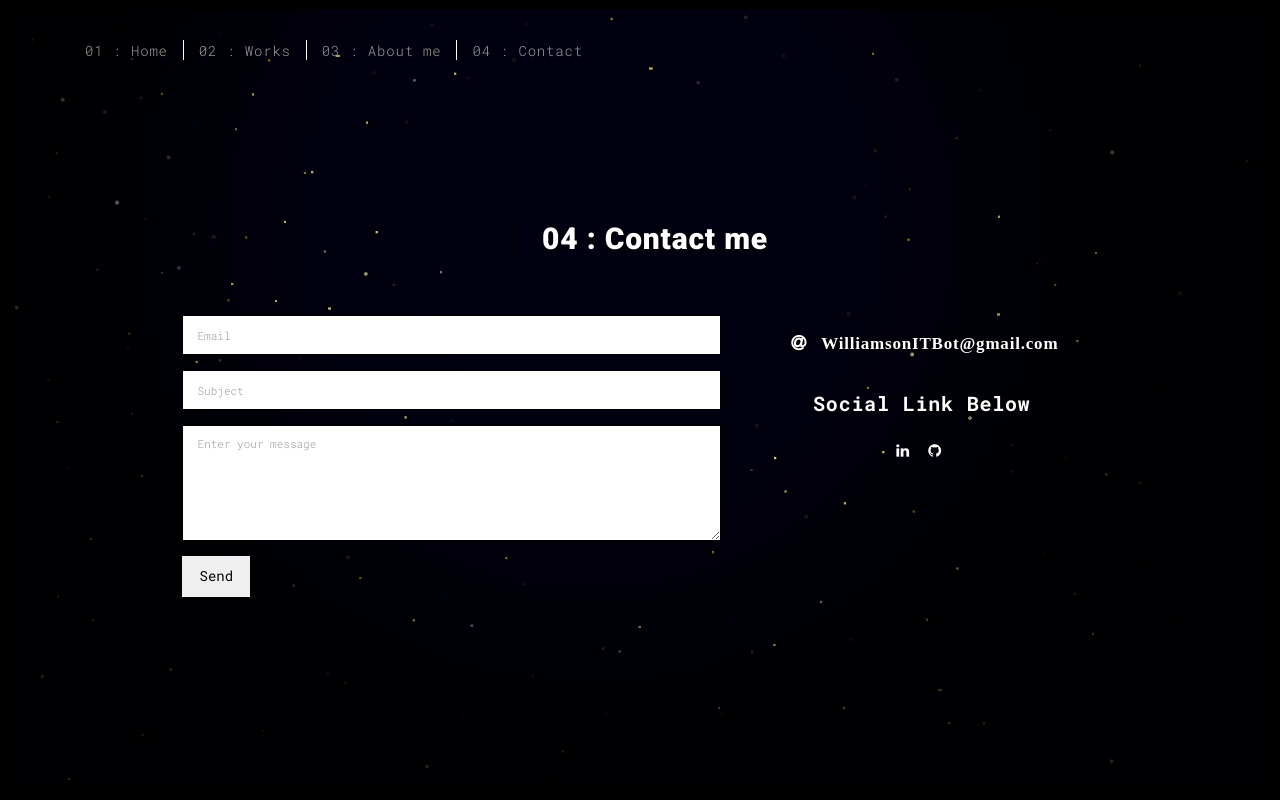
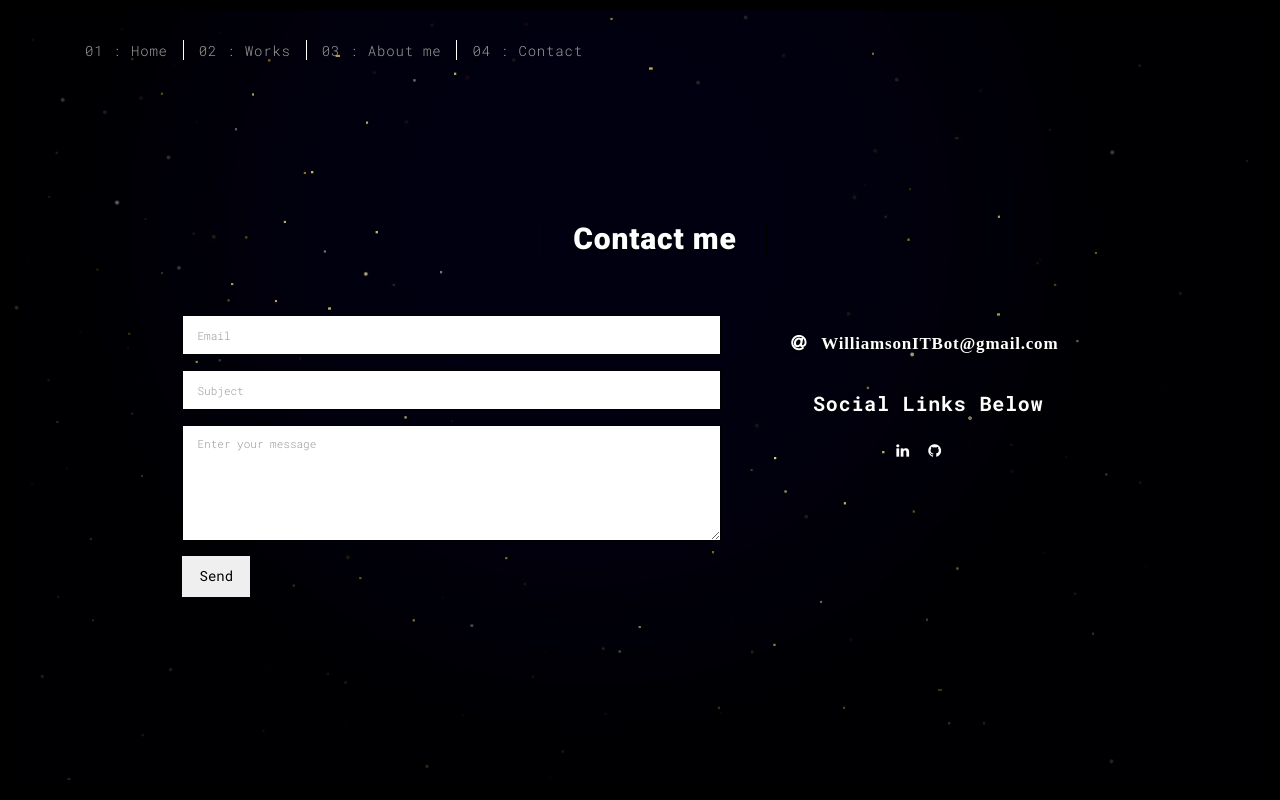
Before and after one commit to dereklwill/portfo, a Flask app: page /contact.html in a window 1280 px wide. Run offline with Flask 2, Linux system fonts and the light colour scheme; some libraries are stand-ins or nearby versions.

Commit message:
fixing contact form

```diff
--- a/database.csv
+++ b/database.csv
@@ -1,2 +1,3 @@
 email,subject,message
 FirstEntry@email.com,First Entry Subject,First Entry Message
+dereklelandwilliamson@gmail.com,SUbject!,Messageagdlksajfldkjsaklejsklafdlksaf dsaf
--- a/templates/contact.html
+++ b/templates/contact.html
@@ -59,7 +59,7 @@
                     <div class="row">
                       <div class="col-xs-12">
                         <div class="section-container-spacer text-center">
-                          <h1 class="h2">04 : Contact me</h1>
+                          <h1 class="h2">Contact me</h1>
                         </div>
                         <div class="row">
                           <div class="col-md-10 col-md-offset-1">
@@ -86,7 +86,7 @@
                                       </li>
                                     </ul>
                                     <br></div>
-                                    <h3>&nbsp; &nbsp; &nbsp; Social Link Below</h3>
+                                    <h3>&nbsp; &nbsp; &nbsp; Social Links Below</h3>
                                     <a href="http://www.linkedin.com/in/dereklwilliamson" title="Linkedin" class="fa-icon">
                                      <ul><ul><ul><ul><i class="fa fa-linkedin"></i></ul></ul></ul></ul>
                                      <a href="http://www.github.com/dereklwill" title="Github" class="fa-icon">
@@ -107,5 +107,13 @@
     </div>
   </div>
 
+<script>
+  document.addEventListener("DOMContentLoaded", function (event) {
+     type();
+     movingBackgroundImage();
+  });
+</script>
 
 <script type="text/javascript" src="./static/main.70a66962.js"></script></body>
+
+</html>
```
